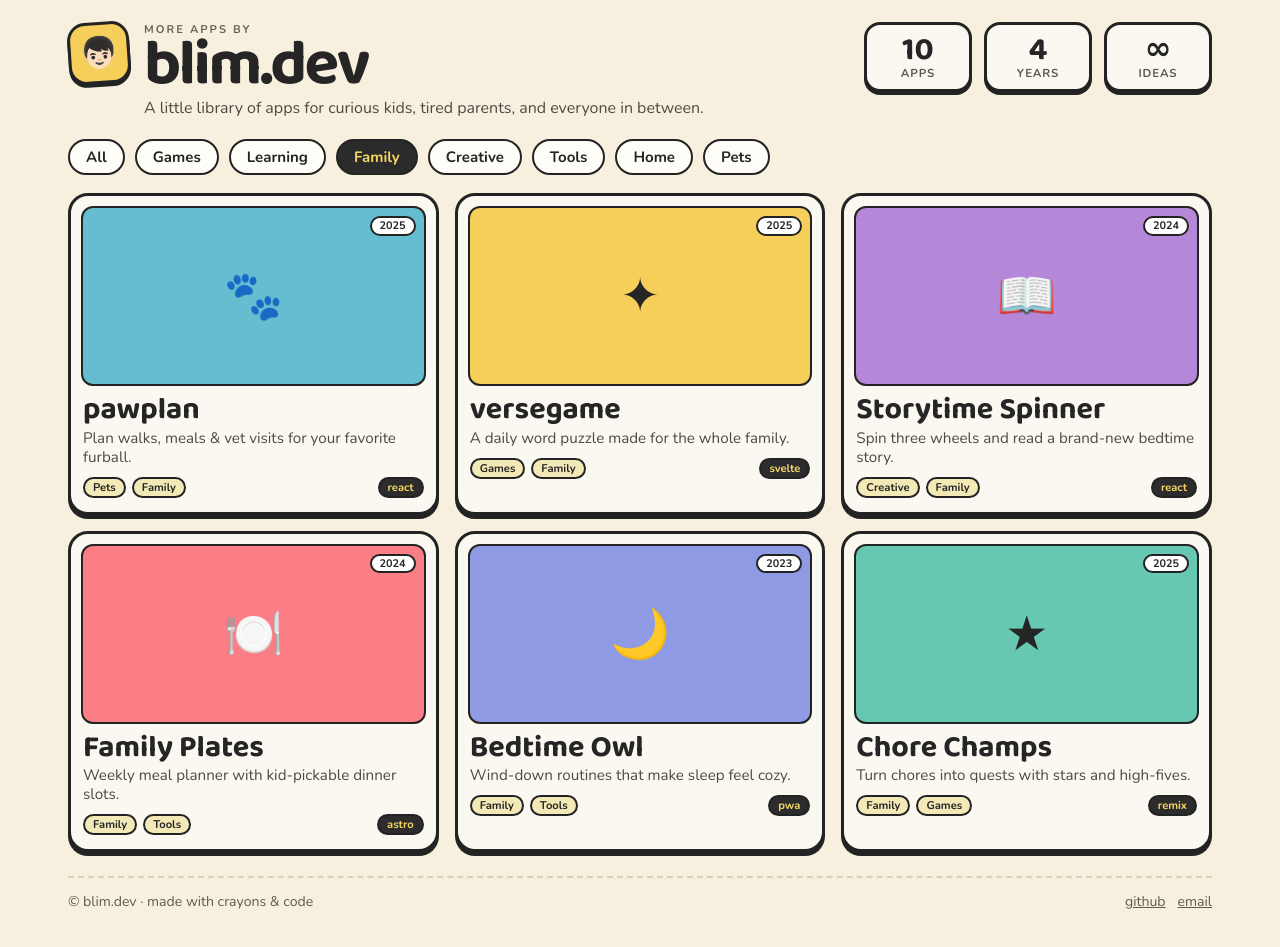
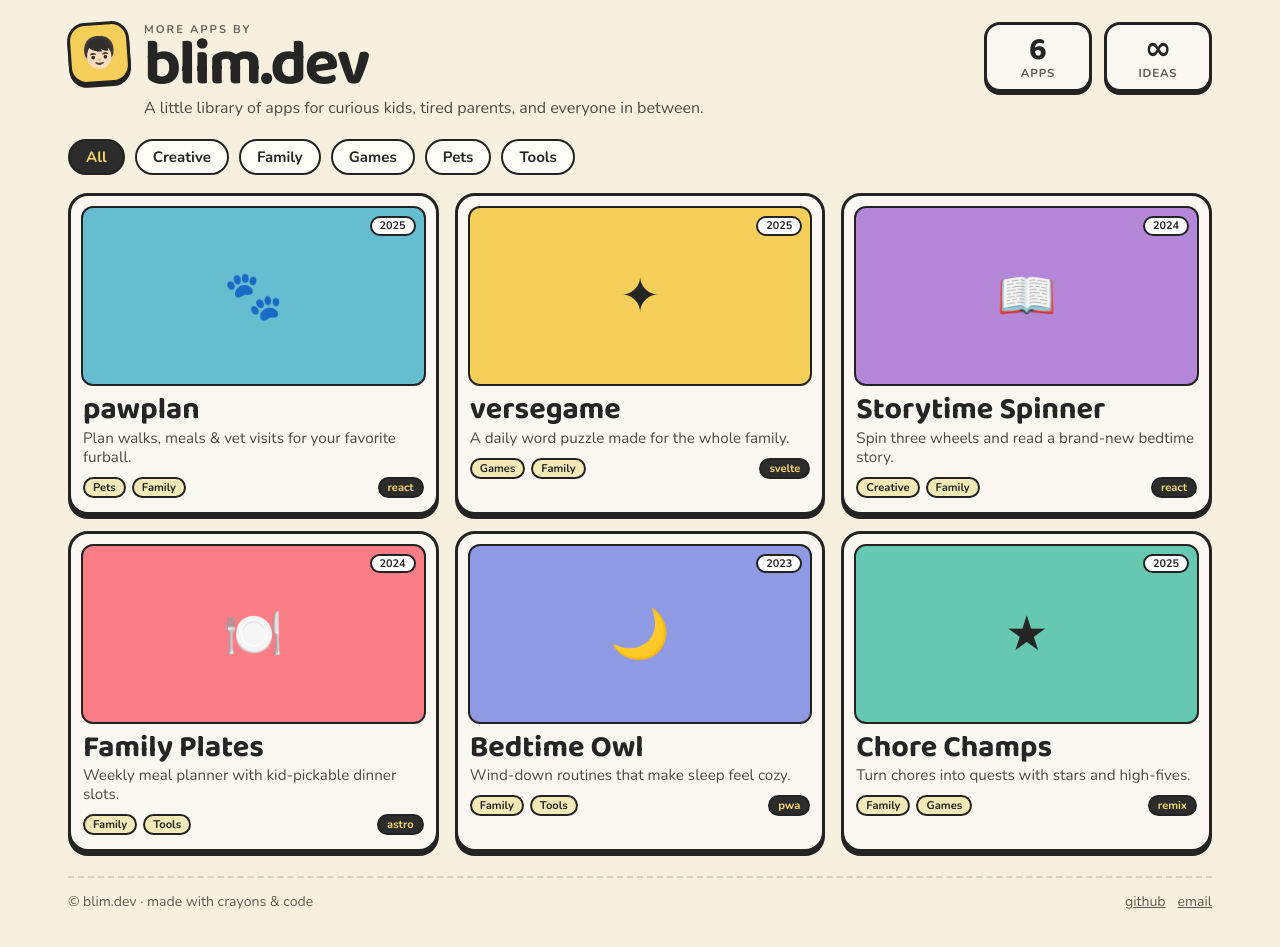
Before and after one commit to blimdev/blim.dev, a plain HTML site: page index.html in a window 1280 px wide. Drawn offline with nearby package versions, Linux system fonts and the light colour scheme.

Commit message:
Derive filters and app count from app data

```diff
--- a/index.html
+++ b/index.html
@@ -368,6 +368,16 @@
       appsGrid.innerHTML = `<div class="grid-status">${escapeHtml(message)}</div>`;
     }
 
+    function getFilterLabelsFromApps(apps) {
+      const uniqueTags = new Set();
+
+      apps.forEach((app) => {
+        (app.tags || []).forEach((tag) => uniqueTags.add(tag));
+      });
+
+      return ["All", ...Array.from(uniqueTags).sort((a, b) => a.localeCompare(b))];
+    }
+
     function getFilteredApps() {
       if (activeFilter === "All") {
         return allApps;
@@ -389,7 +399,7 @@
       renderApps(getFilteredApps());
     }
 
-    function renderSite(site) {
+    function renderSite(site, apps) {
       document.title = `More Apps by ${site.name}`;
       siteLogo.innerHTML = site.logo;
       siteEyebrow.textContent = site.eyebrow;
@@ -398,7 +408,14 @@
       footerCopy.innerHTML = site.footerCopy;
 
       siteStats.innerHTML = "";
-      (site.stats || []).forEach((stat) => {
+      const derivedStats = [
+        { value: String(apps.length), label: "apps" },
+        ...(site.stats || []).filter((stat) => {
+          return stat.label.toLowerCase() !== "apps" && stat.label.toLowerCase() !== "years";
+        })
+      ];
+
+      derivedStats.forEach((stat) => {
         const statEl = document.createElement("div");
         statEl.className = "stat";
         statEl.innerHTML = `
@@ -409,24 +426,23 @@
       });
 
       siteFilters.innerHTML = "";
-      const initialActiveFilter =
-        (site.filters || []).find((filter) => filter.active)?.label || "All";
-      activeFilter = initialActiveFilter;
+      const filters = getFilterLabelsFromApps(apps);
+      activeFilter = "All";
 
-      (site.filters || []).forEach((filter) => {
+      filters.forEach((filter) => {
         const filterEl = document.createElement("span");
-        filterEl.className = `filter${filter.label === activeFilter ? " active" : ""}`;
-        filterEl.textContent = filter.label;
-        filterEl.dataset.filter = filter.label;
+        filterEl.className = `filter${filter === activeFilter ? " active" : ""}`;
+        filterEl.textContent = filter;
+        filterEl.dataset.filter = filter;
         filterEl.setAttribute("role", "button");
         filterEl.setAttribute("tabindex", "0");
         filterEl.addEventListener("click", () => {
-          setActiveFilter(filter.label);
+          setActiveFilter(filter);
         });
         filterEl.addEventListener("keydown", (event) => {
           if (event.key === "Enter" || event.key === " ") {
             event.preventDefault();
-            setActiveFilter(filter.label);
+            setActiveFilter(filter);
           }
         });
         siteFilters.appendChild(filterEl);
@@ -510,7 +526,7 @@
         ]);
 
         allApps = apps;
-        renderSite(site);
+        renderSite(site, apps);
         renderApps(getFilteredApps());
       } catch (error) {
         renderStatus(
```
